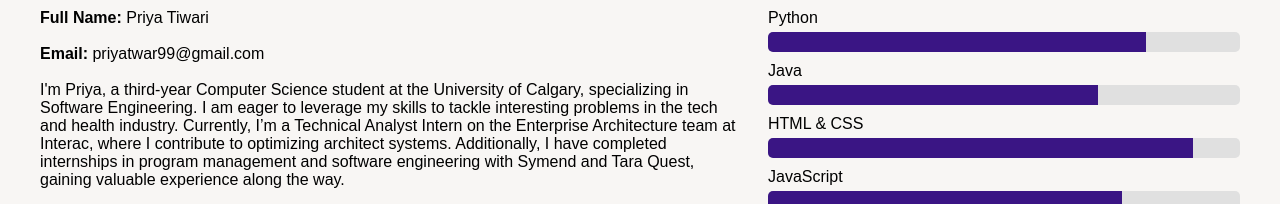
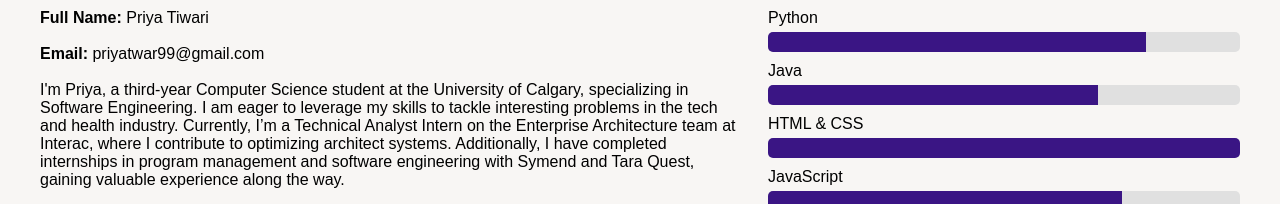
Before and after one commit to PriyaTiwari123/Personalwebsite, a plain HTML site: page index.html in a window 1280 px wide. Shown: the part 880-1084 px from the top of the page. Drawn offline with Linux system fonts and the light colour scheme.

Commit message:
Update index.html

```diff
--- a/index.html
+++ b/index.html
@@ -75,7 +75,7 @@
                 <div class="skill">
                     <label for="html">HTML & CSS</label>
                     <div class="progress-bar" id="html">
-                        <div class="progress" style="width: 90%;"></div>
+                        <div class="progress" style="width: 100%;"></div>
                     </div>
                 </div>
                 <div class="skill">
```
